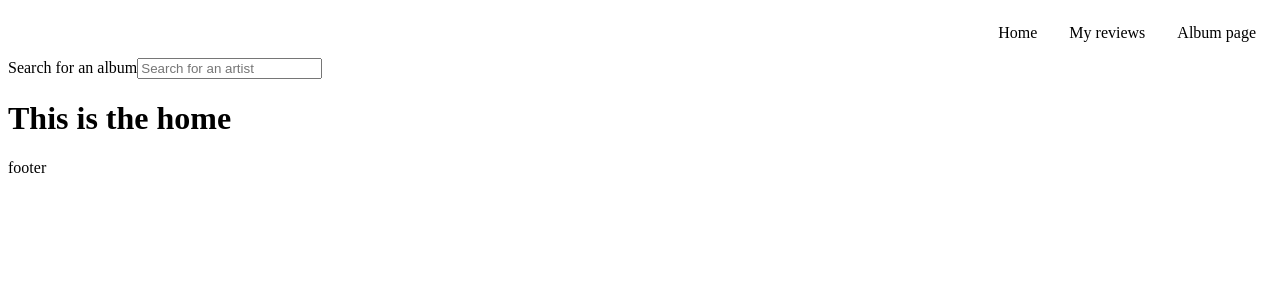
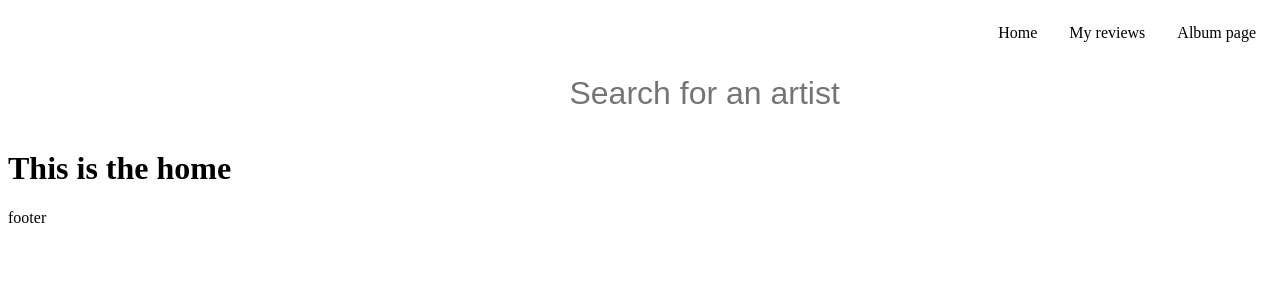
Before and after one commit to vvarona/music-review-app, a React (Vite) app: page / in a window 1280 px wide. Shown: the top 300 px of the page. Built offline with nearby package versions, Linux system fonts and the light colour scheme.

Commit message:
feat: search bar component

```diff
--- /dev/null
+++ b/src/assets/styles/SearchBar.module.css
@@ -0,0 +1,26 @@
+.input{
+        background-color: inherit;
+        border: none;
+        border-bottom: 1.5px solid var(--light-color);
+        text-align: center;
+        font-size: 2rem;
+        color: var(--ligth-color);
+    }
+
+.input:focus {
+    outline: none;
+    border-bottom: 5px solid var(--main-color);
+}
+
+.input:focus::placeholder{
+    opacity: 0.5;
+}
+
+.label {
+    visibility:hidden
+}
+
+.container {
+    padding: 1rem 0;
+    text-align: center;
+}
--- a/src/components/SearchBar.jsx
+++ b/src/components/SearchBar.jsx
@@ -1,10 +1,14 @@
 import React from "react";
+import styles from "../assets/styles/SearchBar.module.css"
 
 export default function SearchBar(prop) {
   return (
-    <form onSubmit={prop.handleSubmit}>
-      <label htmlFor="albumSearch">Search for an album</label>
+    <form className={styles.container} onSubmit={prop.handleSubmit}>
+      <label
+      className={styles.label}
+      htmlFor="albumSearch">Search for an album</label>
       <input
+        className={styles.input}
         type="text"
         name="albumSearch"
         id="albumSearch"
```
